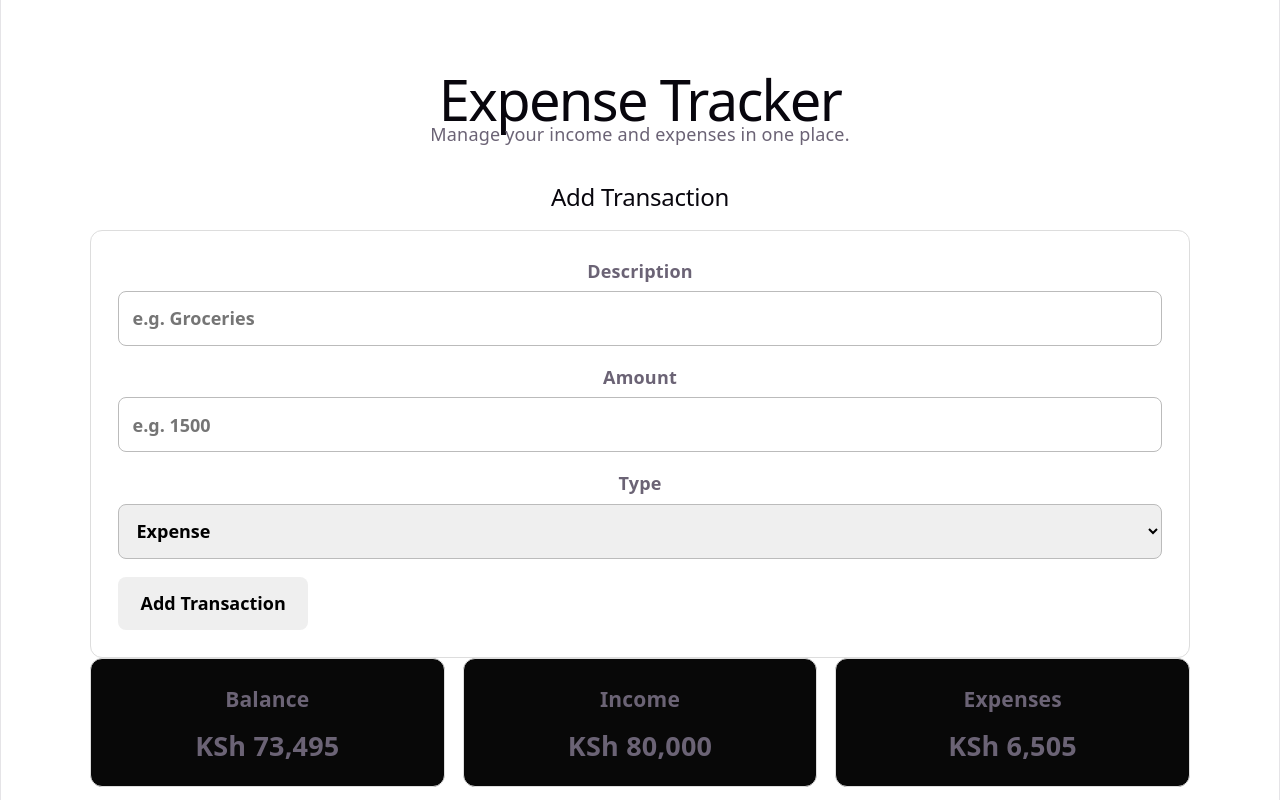
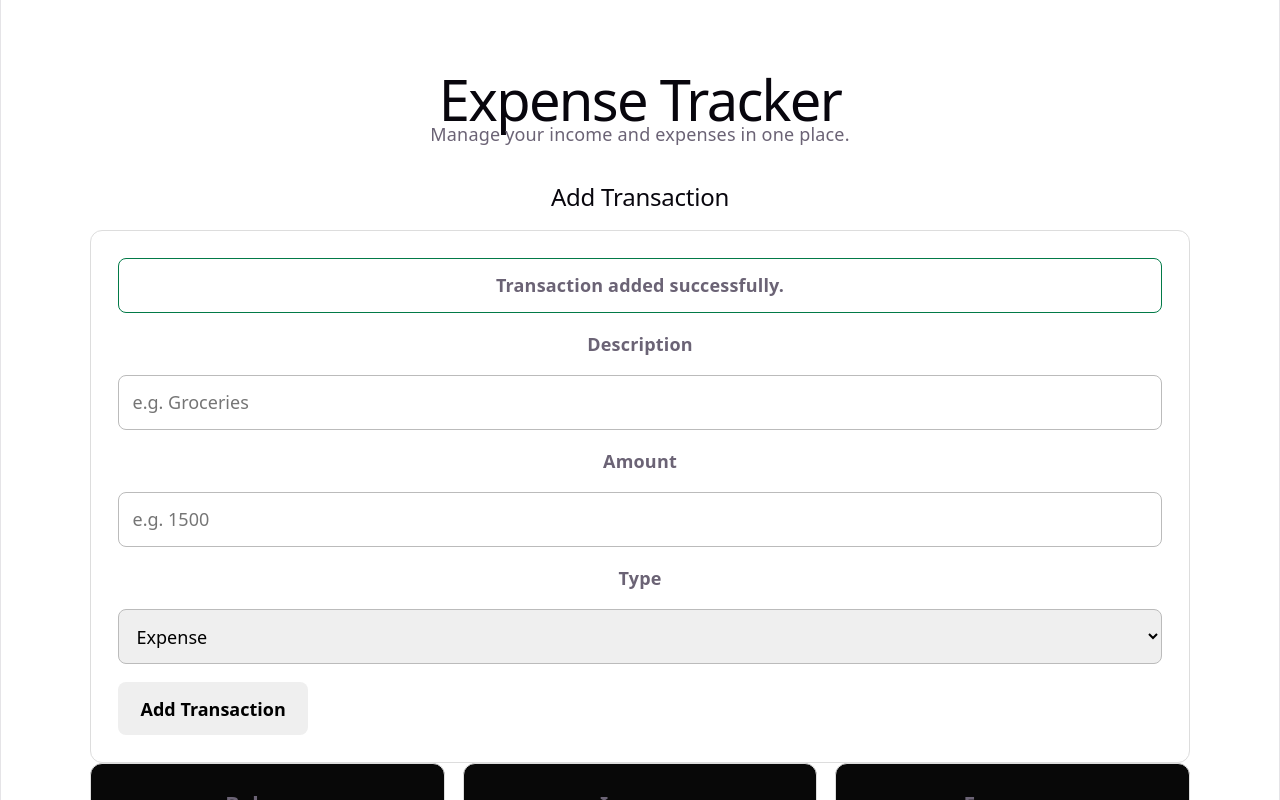
Before and after one commit to SuleimanX/ExpenseTracker, a React (Vite) app: page / in a window 1280 px wide. Both pictures are taken after typing "Sample", "5" into the empty fields and a click on the button "Add Transaction". Shown: the top 800 px of the page. Built offline with nearby package versions, Linux system fonts and the light colour scheme.

Commit message:
Improve transaction form validation

```diff
--- a/src/App.css
+++ b/src/App.css
@@ -86,9 +86,12 @@
   background: #fff;
 }
 
-.transaction-form label {
+.transaction-form > div {
   display: grid;
   gap: 0.4rem;
+}
+
+.transaction-form label {
   font-weight: 600;
 }
 
@@ -111,3 +114,18 @@
   font-weight: 700;
   cursor: pointer;
 }
+
+.form-message {
+  margin: 0;
+  padding: 0.75rem 1rem;
+  border-radius: 8px;
+  font-weight: 600;
+}
+
+.form-error {
+  border: 1px solid #b42318;
+}
+
+.form-success {
+  border: 1px solid #027a48;
+}
--- a/src/App.jsx
+++ b/src/App.jsx
@@ -24,12 +24,13 @@ const initialTransactions = [
 ];
 
 function App() {
-  const [transactions, setTransactions] =
-    useState(initialTransactions);
+  const [transactions, setTransactions] = useState(initialTransactions);
 
   const [description, setDescription] = useState("");
   const [amount, setAmount] = useState("");
   const [type, setType] = useState("expense");
+  const [error, setError] = useState("");
+  const [successMessage, setSuccessMessage] = useState("");
 
   const income = transactions
     .filter((transaction) => transaction.type === "income")
@@ -46,7 +47,16 @@ function App() {
 
     const numericAmount = Number(amount);
 
-    if (!description.trim() || numericAmount <= 0) {
+    setError("");
+    setSuccessMessage("");
+
+    if (!description.trim()) {
+      setError("Please enter a transaction description.");
+      return;
+    }
+
+    if (!amount || numericAmount <= 0) {
+      setError("Please enter an amount greater than zero.");
       return;
     }
 
@@ -65,6 +75,7 @@ function App() {
     setDescription("");
     setAmount("");
     setType("expense");
+    setSuccessMessage("Transaction added successfully.");
   };
 
   return (
@@ -78,21 +89,30 @@ function App() {
         <h2>Add Transaction</h2>
 
         <form onSubmit={handleSubmit} className="transaction-form">
-          <label>
-            Description
+          {error && (
+            <p className="form-message form-error" role="alert">
+              {error}
+            </p>
+          )}
+
+          {successMessage && (
+            <p className="form-message form-success" role="status">
+              {successMessage}
+            </p>
+          )}
+
+          <label htmlFor="description">Description</label>
           <input
+            id="description"
             type="text"
             value={description}
-              onChange={(event) =>
-                setDescription(event.target.value)
-              }
+            onChange={(event) => setDescription(event.target.value)}
             placeholder="e.g. Groceries"
           />
-          </label>
 
-          <label>
-            Amount
+          <label htmlFor="amount">Amount</label>
           <input
+            id="amount"
             type="number"
             value={amount}
             onChange={(event) => setAmount(event.target.value)}
@@ -100,18 +120,16 @@ function App() {
             min="0"
             step="0.01"
           />
-          </label>
 
-          <label>
-            Type
+          <label htmlFor="type">Type</label>
           <select
+            id="type"
             value={type}
             onChange={(event) => setType(event.target.value)}
           >
             <option value="expense">Expense</option>
             <option value="income">Income</option>
           </select>
-          </label>
 
           <button type="submit">Add Transaction</button>
         </form>
```
Lines whose indentation alone changed are shown as unchanged.
